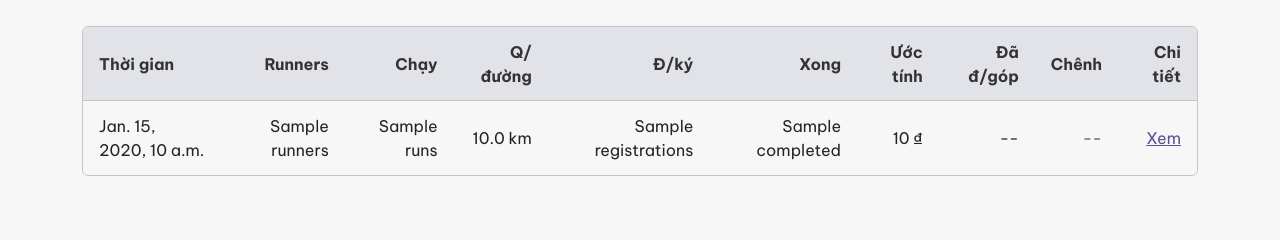
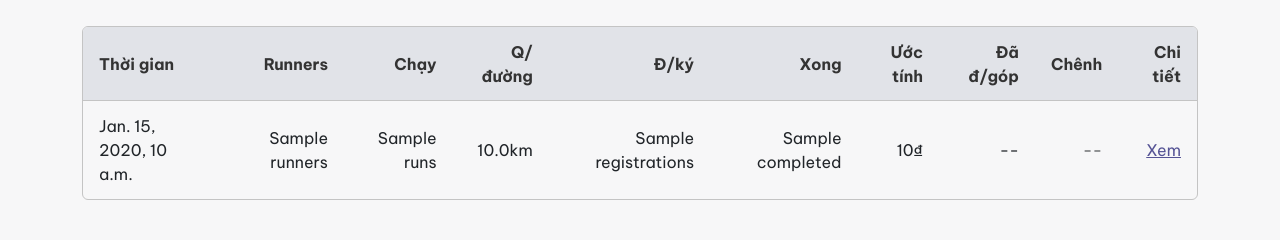
Before and after one commit to phongnt570/vozRunningClub, a Django app: template templates/weeklyTracking/statistics.html in a window 1280 px wide. Shown: the part 203-443 px from the top of the page. Run offline with Django 4.2, Linux system fonts and the light colour scheme; the template is opened without the code that fills it: most values are stand-ins (such as "Sample title", 1, 10 or a date in 2020); some libraries are stand-ins or nearby versions.

Commit message:
remove spaces

```diff
--- a/templates/weeklyTracking/leaderboard.html
+++ b/templates/weeklyTracking/leaderboard.html
@@ -66,7 +66,7 @@
                                     {% if reg_dis == 0 %}
                                         Không đăng ký
                                     {% else %}
-                                        {{ reg_dis }} km
+                                        {{ reg_dis }}km
                                     {% endif %}
                                     ({{ data|length }})
                                 </button>
--- a/templates/weeklyTracking/statistics.html
+++ b/templates/weeklyTracking/statistics.html
@@ -18,11 +18,11 @@
                     </li>
                     <li>
                         <span class="fw-bold">Tổng quãng đường:</span>
-                        <span>{{ all_time.distance|floatformat:"1g" }} km</span>
+                        <span>{{ all_time.distance|floatformat:"1g" }}km</span>
                     </li>
                     <li>
                         <span class="fw-bold">Tổng số tiền đã đóng góp:</span>
-                        <span>{{ all_time.actual_donation|intcomma }} ₫</span>
+                        <span>{{ all_time.actual_donation|intcomma }}₫</span>
                     </li>
                 </ul>
             </div>
@@ -51,19 +51,19 @@
                         <td class="text-end">{{ ws.runners }}</td>
                         <td class="text-end">{{ ws.runs }}</td>
                         <td class="text-end">
-                            {{ ws.distance|floatformat:1 }}
-                            <span class="text-start d-none d-md-inline">km</span>
+                            {{ ws.distance|floatformat:1 }}km
+                            {#                            <span class="text-start d-none d-md-inline">km</span>#}
                         </td>
                         <td class="text-end">{{ ws.registrations }}</td>
                         <td class="text-end">{{ ws.completed }}</td>
                         <td class="text-end">
-                            {{ ws.donation|intcomma }}
-                            <span class="text-start d-none d-md-inline">₫</span>
+                            {{ ws.donation|intcomma }}₫
+                            {#                            <span class="text-start d-none d-md-inline">₫</span>#}
                         </td>
                         <td class="text-end">
                             {% if ws.actual_donation > 0 %}
-                                {{ ws.actual_donation|intcomma:0 }}
-                                <span class="text-start d-none d-md-inline">₫</span>
+                                {{ ws.actual_donation|intcomma:0 }}₫
+                                {#                                <span class="text-start d-none d-md-inline">₫</span>#}
                             {% else %}
                                 --
                             {% endif %}
@@ -71,13 +71,13 @@
                         <td class="text-end">
                             {% if ws.donation_diff > 0 %}
                                 <span class="text-success">
-                                    +{{ ws.donation_diff|intcomma:0 }}
-                                    <span class="text-start d-none d-md-inline">₫</span>
+                                    +{{ ws.donation_diff|intcomma:0 }}₫
+{#                                    <span class="text-start d-none d-md-inline">₫</span>#}
                                 </span>
                             {% elif ws.donation_diff < 0 %}
                                 <span class="text-danger">
-                                    {{ ws.donation_diff|intcomma:0 }}
-                                    <span class="text-start d-none d-md-inline">₫</span>
+                                    {{ ws.donation_diff|intcomma:0 }}₫
+{#                                    <span class="text-start d-none d-md-inline">₫</span>#}
                                 </span>
                             {% else %}
                                 <span class="text-muted">--</span>
```
Also changed, not shown: templates/weeklyTracking/profile.html (+6 -6 lines).
